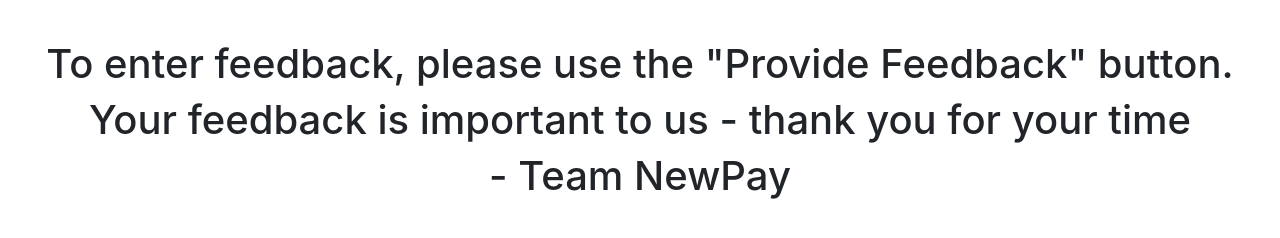
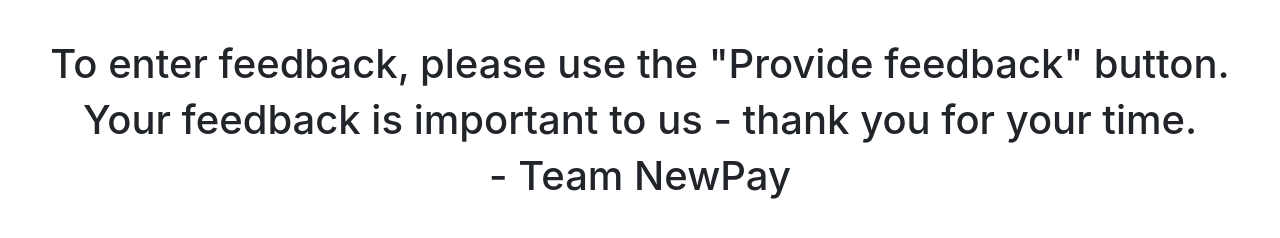
Before and after one commit to mjemio/Review, a plain HTML site: page index.html in a window 1280 px wide. Drawn offline with nearby package versions, Linux system fonts and the light colour scheme.

Commit message:
Add files via upload

```diff
--- a/index.html
+++ b/index.html
@@ -13,9 +13,9 @@
      text-align: center;
 			}
 		</style>
-		<h1>To enter feedback, please use the "Provide Feedback" button.</h1>
-        	<h1>Your feedback is important to us - thank you for your time</h1>
-        	<h1>- Team NewPay</h1>
+		<h1>To enter feedback, please use the "Provide feedback" button.</h1>
+        	<h1>Your feedback is important to us - thank you for your time.</h1>
+        	<h1> - Team NewPay</h1>
 	</div>
     </body>
 </html>
```
